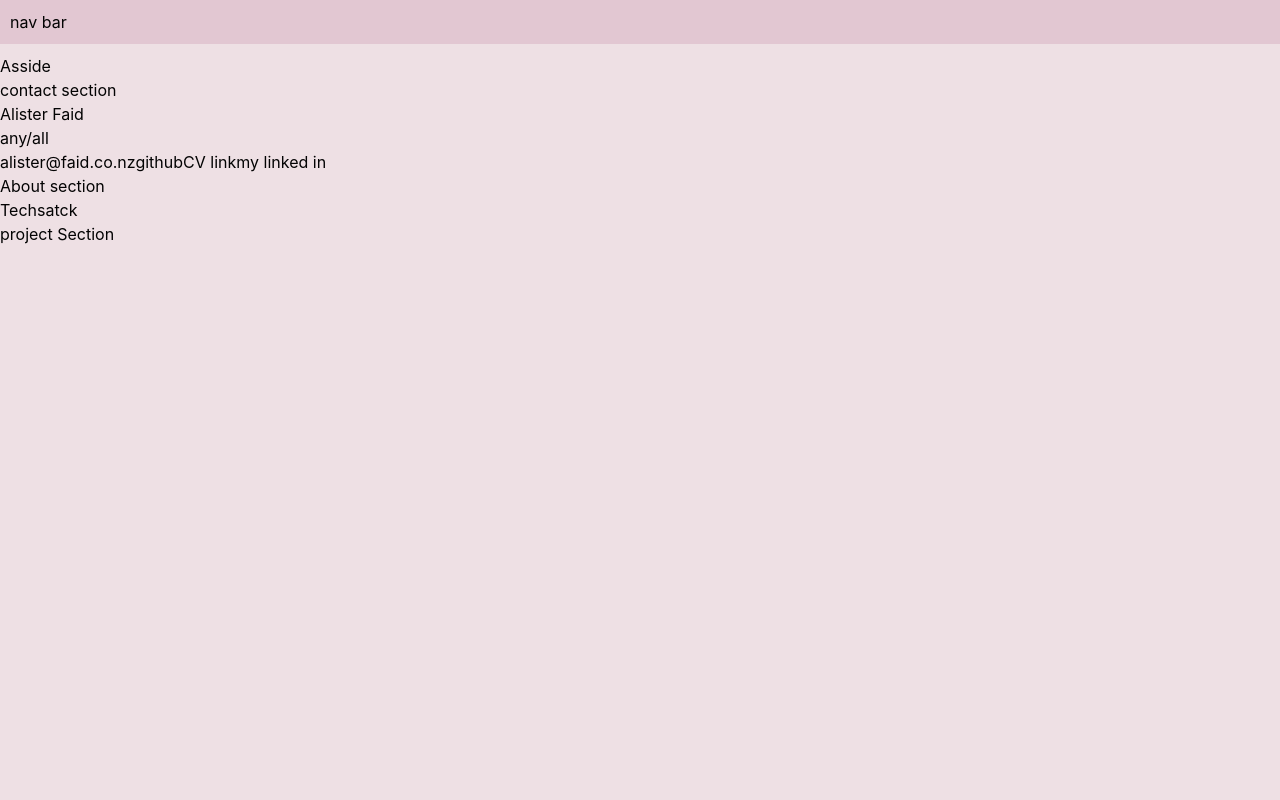
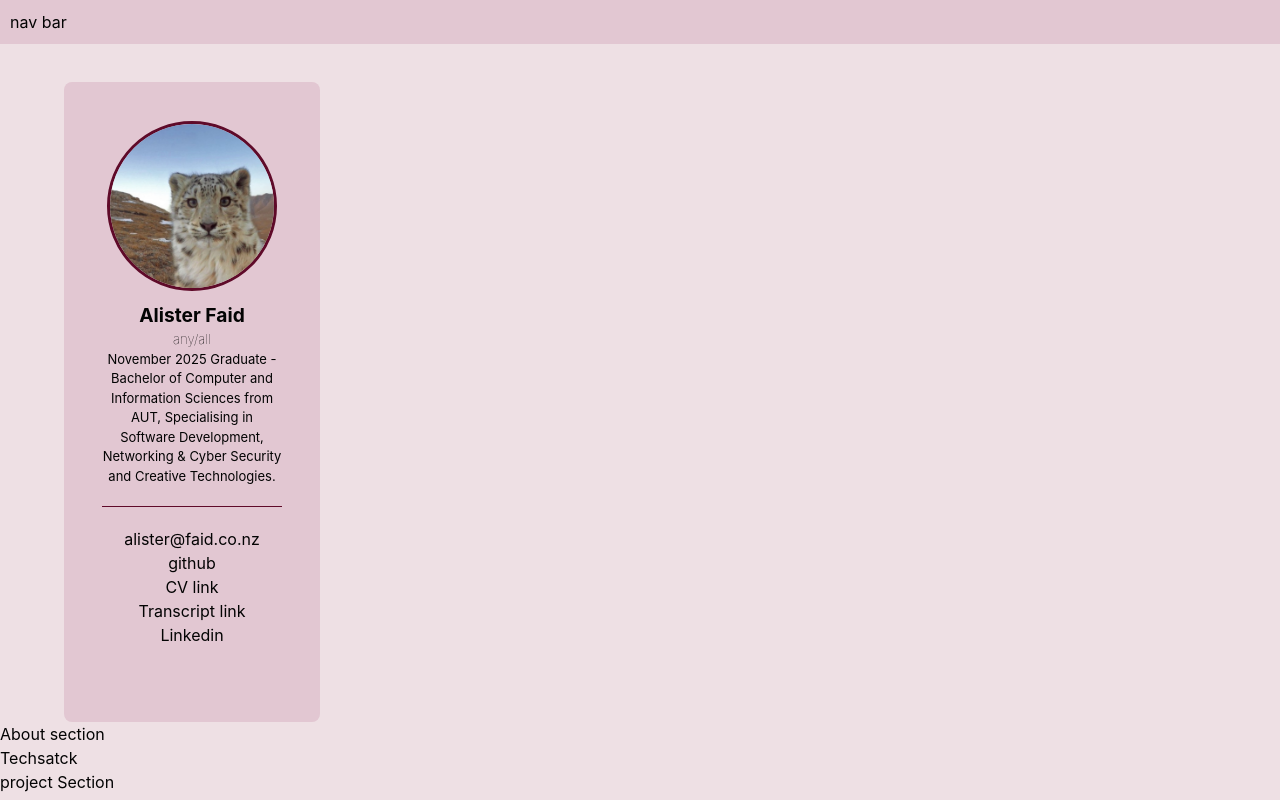
Before and after one commit to ISHUMANSS/Portfolio-website, a React (Create React App) app in the folder portfolio/: page / in a window 1280 px wide. Built offline with nearby package versions, Linux system fonts and the light colour scheme.

Commit message:
asside work

```diff
--- a/portfolio/src/App.css
+++ b/portfolio/src/App.css
@@ -47,4 +47,5 @@ html, body {
   padding: 0;
   /*set basic text colour to text will be overridden when it is needed to */
   color: var(--text);
+  overflow-y: scroll;
 }
--- a/portfolio/src/App.js
+++ b/portfolio/src/App.js
@@ -20,6 +20,8 @@ function App() {
         <Route path='/' element={<HomePage />}/>
 
         {/*catch all route*/}
+
+
         <Route path='*' element={<ErrorPage />}/>
       </Routes>
     </Router>
--- a/portfolio/src/components/Aside/Aside.jsx
+++ b/portfolio/src/components/Aside/Aside.jsx
@@ -9,8 +9,6 @@ function Aside() {
 
     return(
         <div className="asside">
-
-            Asside
             <ContactSection />
 
         </div>
--- a/portfolio/src/components/Aside/Asside.css
+++ b/portfolio/src/components/Aside/Asside.css
@@ -1,4 +1,21 @@
 .asside{
   /*setting up the pos for the asside and keep the container for everything */
+  display: flex;
+  flex-direction: column;
+
+  align-items: center;
+  border-radius: 8px;
+  background-color: var(--content);
+
+  width: 20%;
+  padding:3%;
+  margin-left: 5%;
+  margin-top: 3%;
+
+  height: max-content;
+  position: sticky;
+  top: 20px;
+
+  min-height: 80vh;
 
 }
--- a/portfolio/src/components/Contact/ContactSection.css
+++ b/portfolio/src/components/Contact/ContactSection.css
@@ -1,5 +1,44 @@
 
 .contactSection{
   /*contact info*/
+  text-align: center;
+}
 
+.name{
+  font-weight: bolder;
+  font-size: larger;
 }
+
+.pronouns{
+  font-weight: lighter;
+  font-size: smaller;
+}
+.profilePic {
+  width: 170px;
+  height: 170px;
+  border-radius: 50%;
+  margin: 0 auto 10px;
+  object-fit: cover;
+  display: block;
+  border: 3px solid var(--highlight);
+}
+
+
+.blurb{
+  font-size: small;
+}
+
+.horizontal-line {
+  width: 100%;
+  height: 1px;
+  background-color: var(--highlight);
+  margin: 20px 0px;
+}
+
+/*small screen resize*/
+@media (max-width: 600px) {
+  .profilePic {
+    width: 80px;
+    height: 80px;
+  }
+}
--- a/portfolio/src/components/Contact/ContactSection.jsx
+++ b/portfolio/src/components/Contact/ContactSection.jsx
@@ -12,19 +12,35 @@
 */
 
 import "./ContactSection.css";
+import pfp from "./pfp.jpg"
 
 function ContactSection(){
 
     return(
        <div className="contactSection">
-            <h1>contact section</h1>
+            <img src={pfp} alt="Profile" className="profilePic"/>
             <p className="name">Alister Faid</p>
             <p className="pronouns">any/all</p>
-            <p className="degree"></p>
-            <a href="#" className="email">alister@faid.co.nz</a>
-            <a href="#" className="github">github</a>
-            <a href="#" className="cv">CV link</a>
-            <a href="#" className="linkedin">my linked in</a>
+            <p className="blurb">November 2025 Graduate - Bachelor of Computer and Information Sciences from AUT, Specialising in Software Development, Networking & Cyber Security and Creative Technologies.</p>
+            <div className="horizontal-line"></div>
+            <ul>
+                <li>
+                    <a href="#" className="email">alister@faid.co.nz</a>
+                </li>
+                <li>
+                     <a href="#" className="github">github</a>
+                </li>
+                <li>
+                    <a href="#" className="cv">CV link</a>
+                </li>
+                <li>
+                    <a href="#" className="cv">Transcript link</a>
+                </li>
+                <li>
+                    <a href="#" className="linkedin">Linkedin</a>
+                </li>
+            </ul>
+
 
        </div>
     );
```
Also changed, not shown: portfolio/src/components/Error/ErrorPage.jsx (+4 -16 lines), portfolio/src/components/Contact/pfp.jpg (added), portfolio/src/components/Nav/NavBar.jsx (line endings or trailing spaces), portfolio/src/components/Projects/projectloader.js (line endings or trailing spaces).
